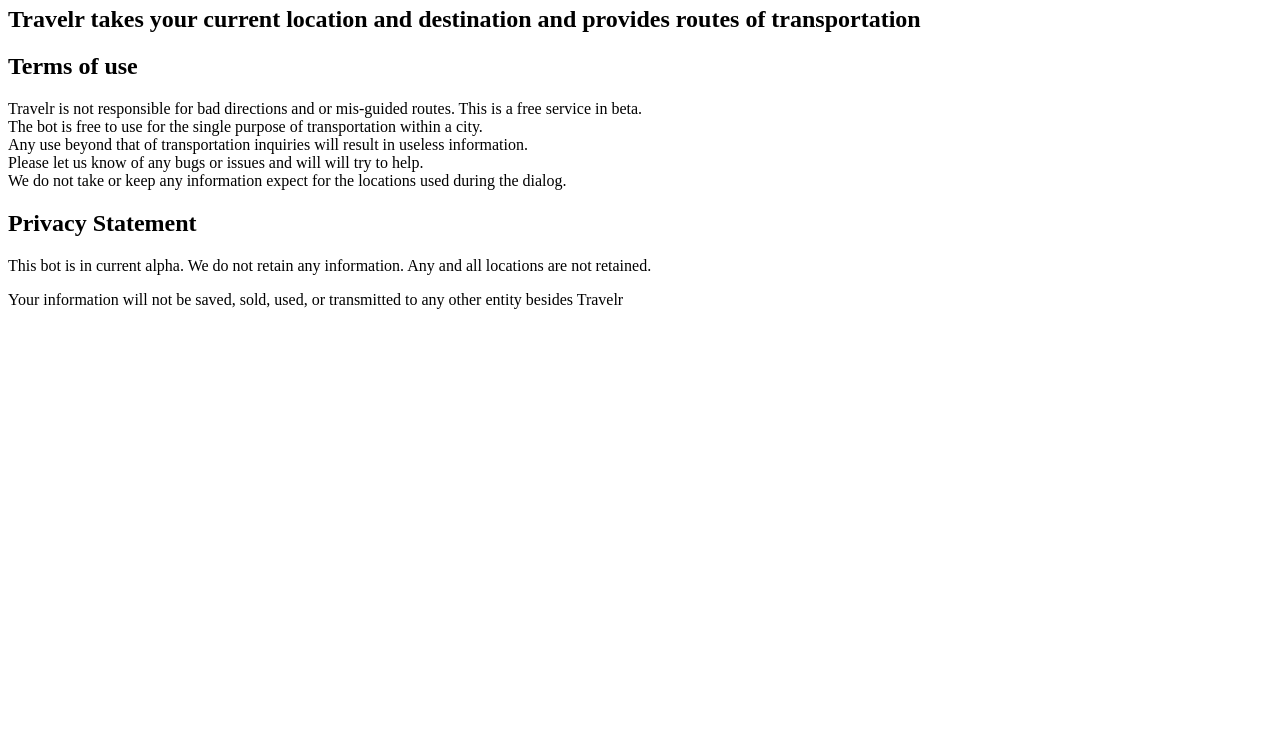
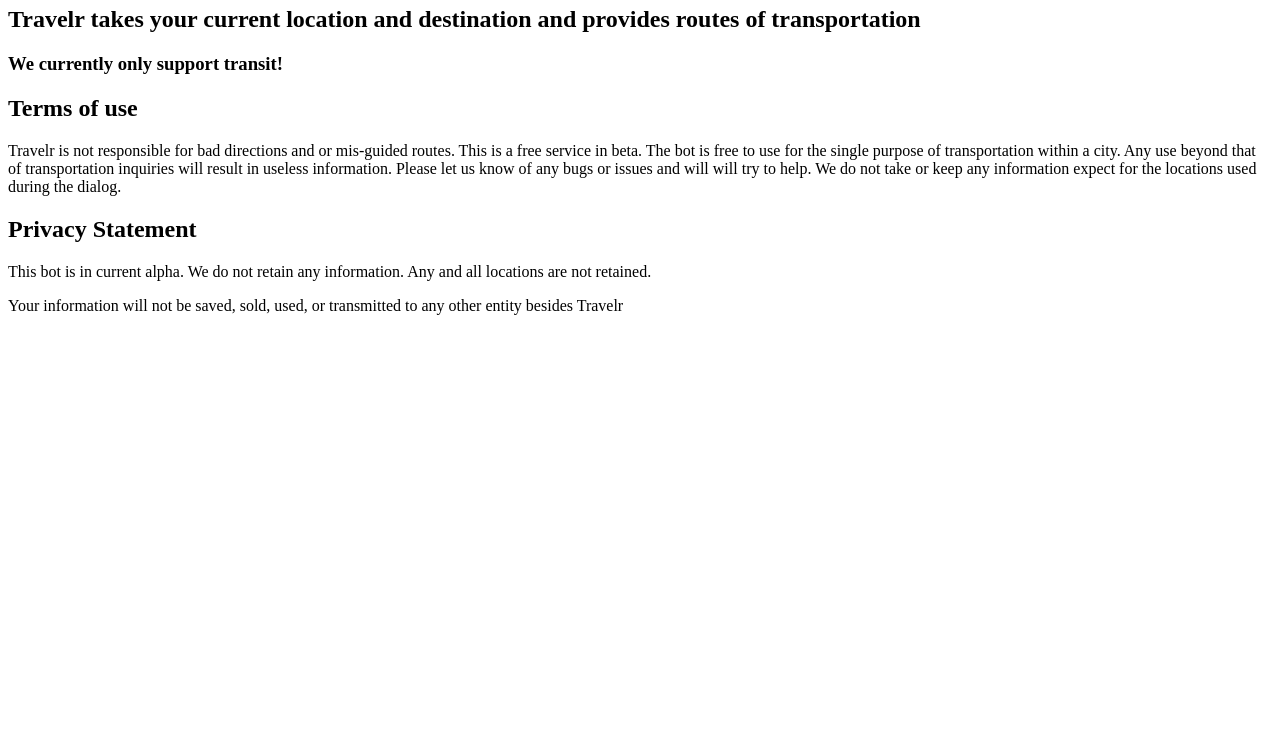
Before and after one commit to TravelrBot/Travelr, a website: page Index.html in a window 1280 px wide. Shown: the part 60-800 px from the top of the page. Drawn offline with Linux system fonts and the light colour scheme.

Commit message:
Update Supports

```diff
--- a/Index.html
+++ b/Index.html
@@ -7,11 +7,12 @@
     Hello world! This is the Travelr Bot V3 home page :)
     </h1>
     <h2>Travelr takes your current location and destination and provides routes of transportation</h2>
+    <h3>We currently only support transit!</h3>
     <h2>Terms of use</h2>
-    <p>Travelr is not responsible for bad directions and or mis-guided routes. This is a free service in beta. <br>
-        The bot is free to use for the single purpose of transportation within a city. <br>
-        Any use beyond that of transportation inquiries will result in useless information. <br>
-        Please let us know of any bugs or issues and will will try to help. <br>
+    <p>Travelr is not responsible for bad directions and or mis-guided routes. This is a free service in beta.
+        The bot is free to use for the single purpose of transportation within a city.
+        Any use beyond that of transportation inquiries will result in useless information.
+        Please let us know of any bugs or issues and will will try to help.
         We do not take or keep any information expect for the locations used during the dialog.
     </p>
     <h2>Privacy Statement</h2>
```
